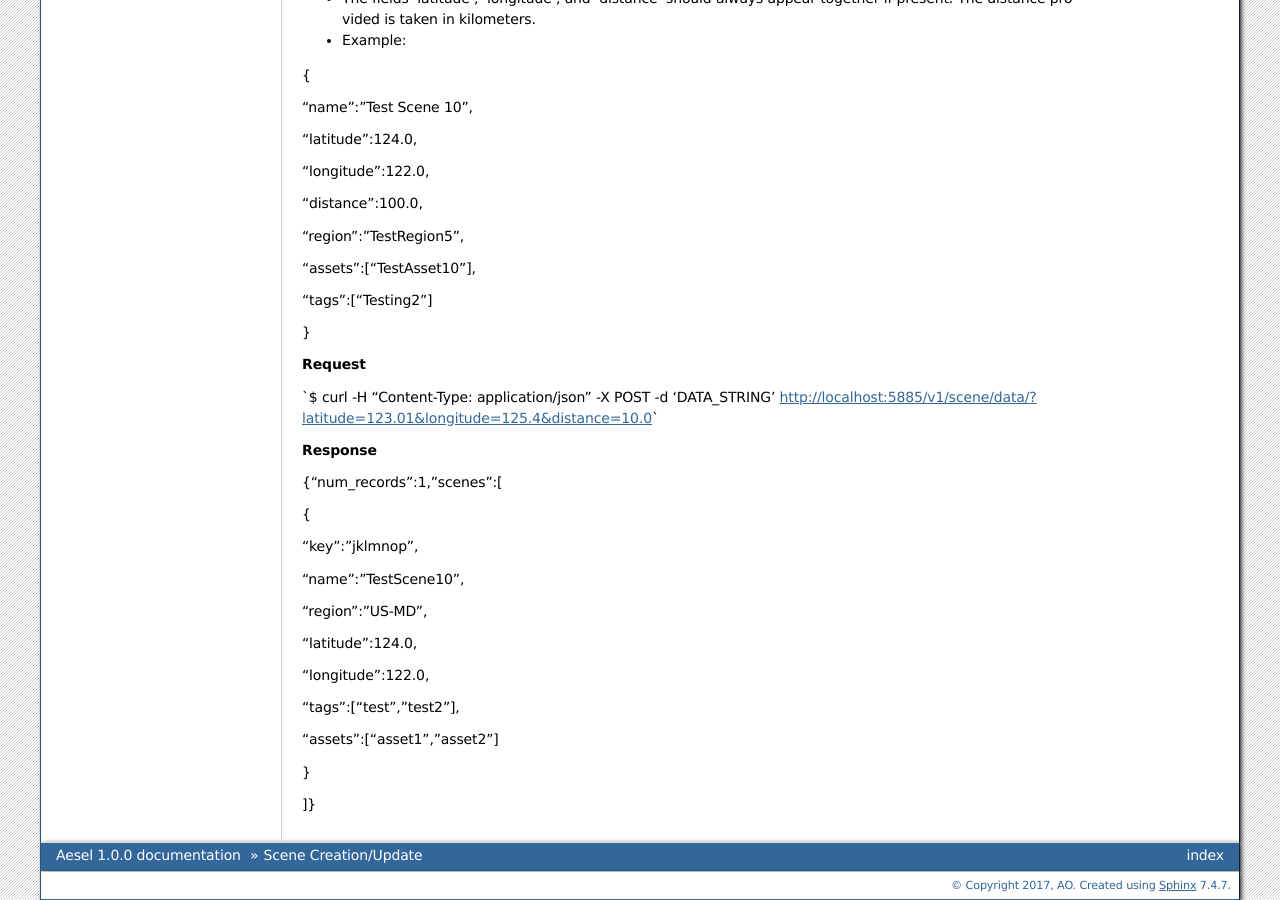
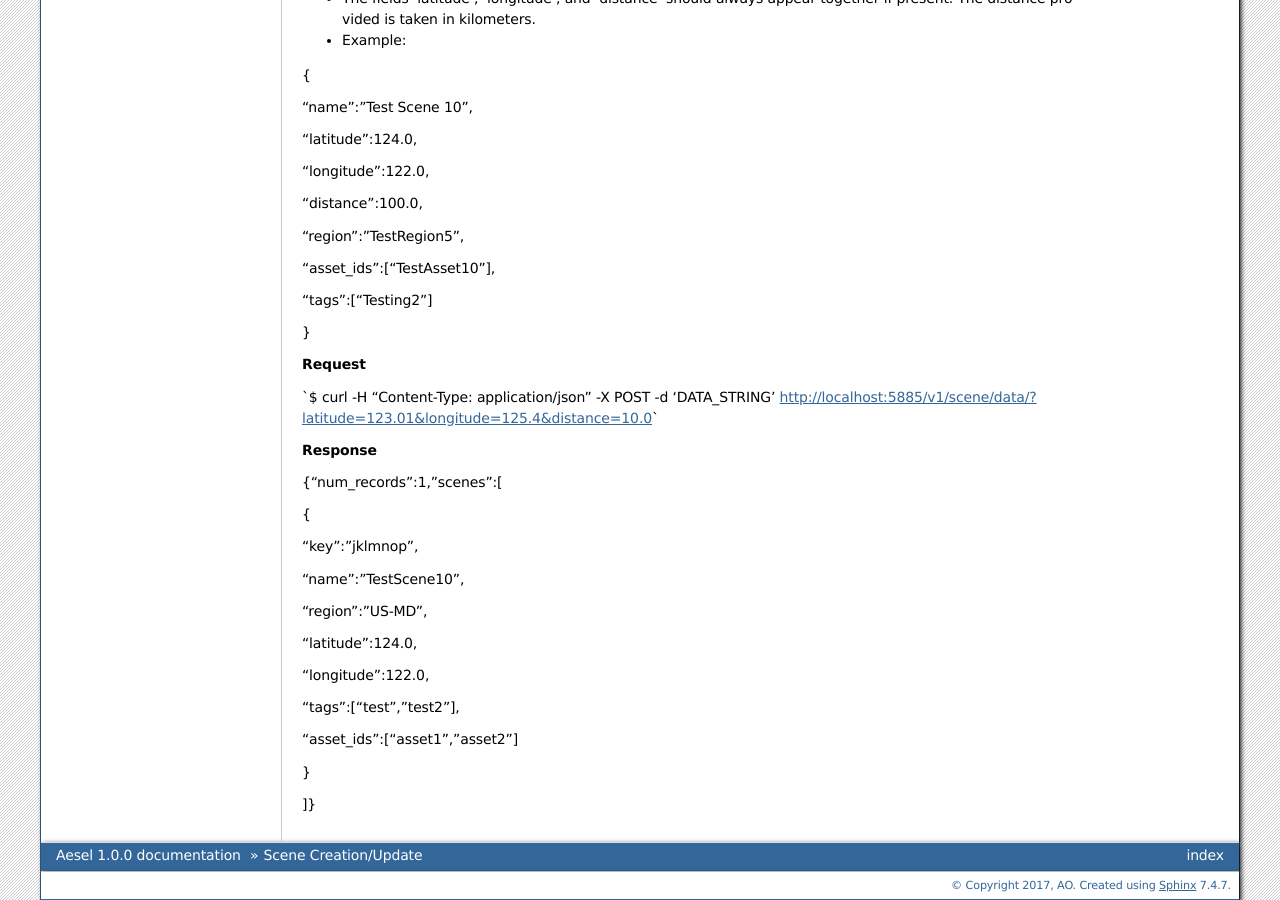
Before and after one commit to AO-StreetArt/Aesel, a Sphinx documentation site: the page built from docs/pages/Scene_API.rst, in a window 1280 px wide and 900 px high, scrolled down 1817 px. Built offline with Sphinx 7.4.7, drawn with Linux system fonts in a browser that asks for light colours; some of the changed text lies outside the part shown.

Commit message:
Issue #8 - asset_ids on scenes instead of assets until change is made downstream

```diff
--- a/docs/pages/Scene_API.rst
+++ b/docs/pages/Scene_API.rst
@@ -26,7 +26,7 @@ Post Data
 
 "longitude":122.0,
 
-"assets":["TestAsset10"],
+"asset_ids":["TestAsset10"],
 
 "tags":["Testing2"]
 
@@ -102,7 +102,7 @@ Post Data
 
 "region":"TestRegion5",
 
-"assets":["TestAsset10"],
+"asset_ids":["TestAsset10"],
 
 "tags":["Testing2"]
 
--- a/docs/pages/_examples/scene_query.rst
+++ b/docs/pages/_examples/scene_query.rst
@@ -20,7 +20,7 @@
 
 "tags":["test","test2"],
 
-"assets":["asset1","asset2"]
+"asset_ids":["asset1","asset2"]
 
 }
 
```
